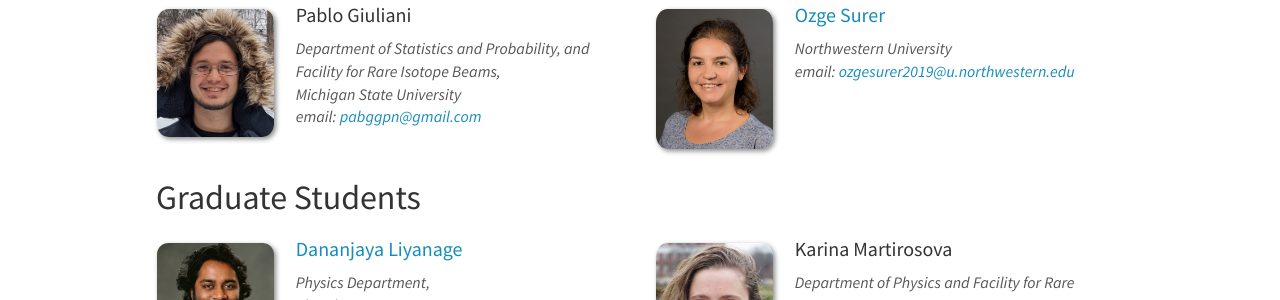
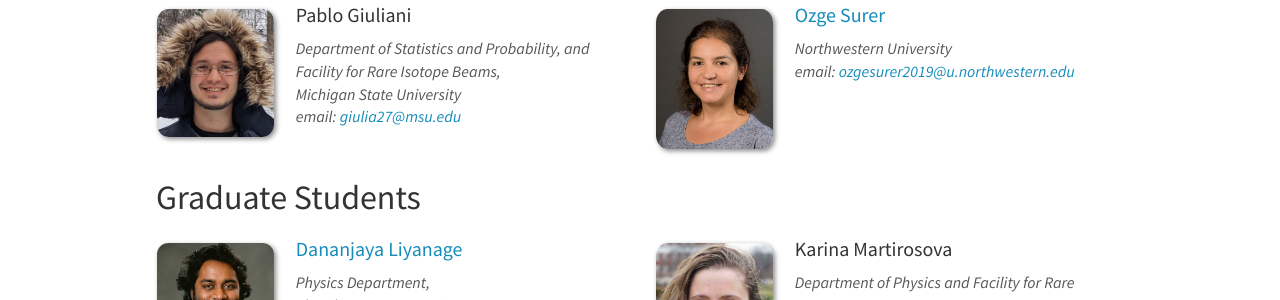
Before and after one commit to bandframework/bandframework.github.io, a Jekyll site: the page built from _pages/team.md, in a window 1280 px wide and 900 px high, scrolled down 3013 px. Shown: the part 154-454 px from the top of the window. Built offline with Jekyll 4.4.1, drawn with Linux system fonts in a browser that asks for light colours; nearby versions of some CDN libraries.

Commit message:
update Pablo email

```diff
--- a/_data/postdocs.yml
+++ b/_data/postdocs.yml
@@ -12,7 +12,7 @@
 - name: Pablo Giuliani
   photo: pablo.jpg
   info: Department of Statistics and Probability, and Facility for Rare Isotope Beams, <br> Michigan State University
-  email: pabggpn@gmail.com
+  email: giulia27@msu.edu
   number_educ: 0
   education1:
 
```
